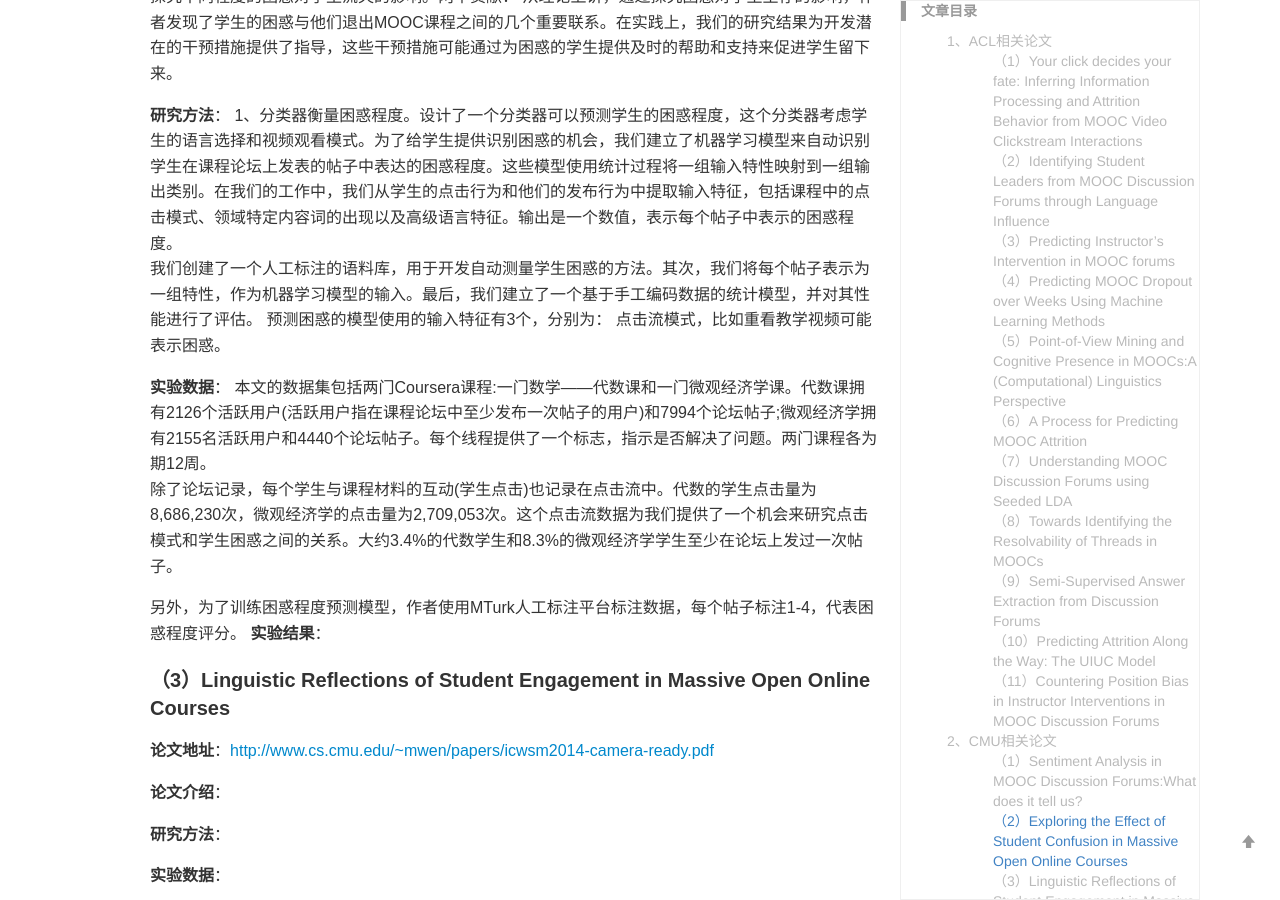
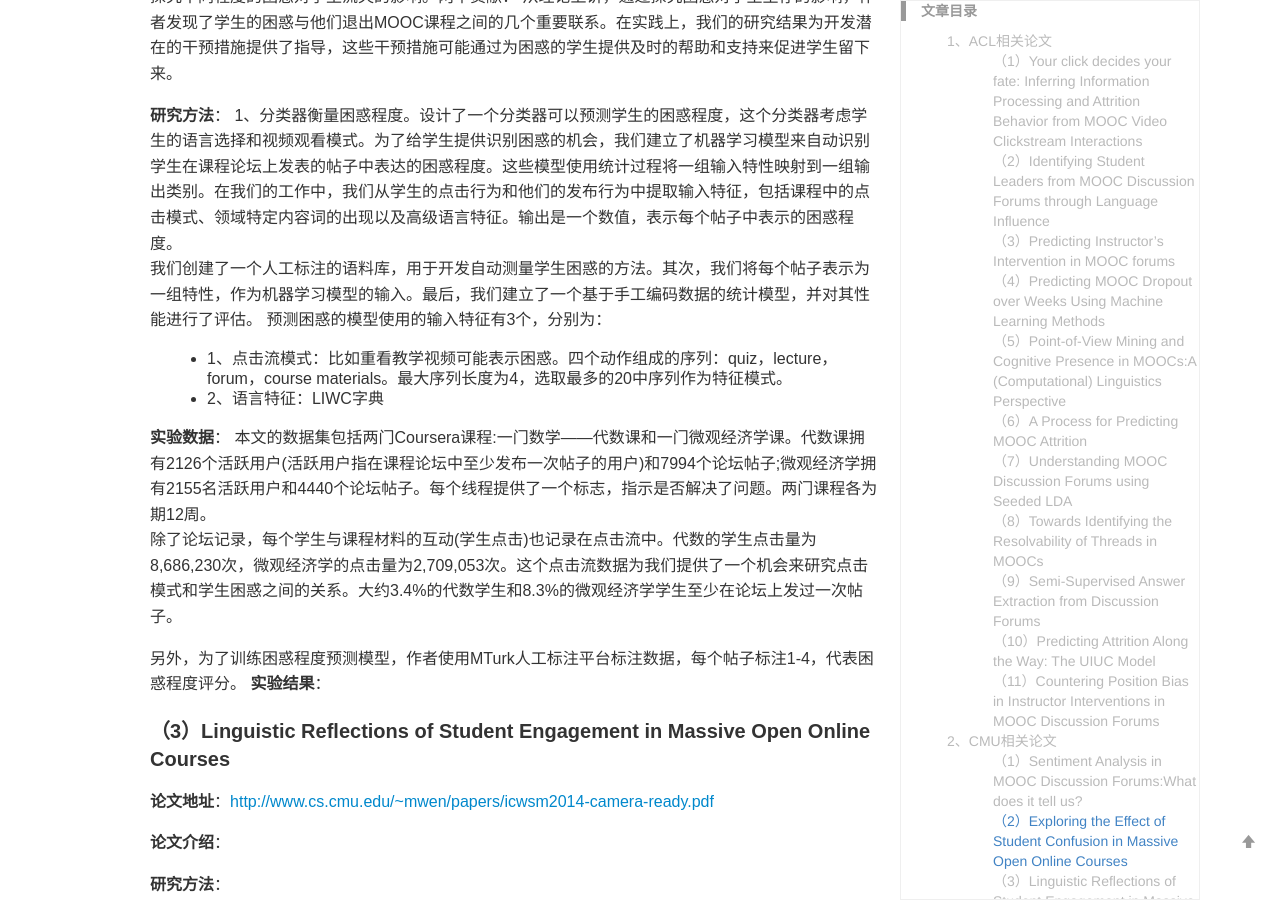
Before and after one commit to yuanmingchen/yuanmingchen.github.io, a Jekyll site: the page built from _posts/2019-04-19-online course nlp paper survey 2.md, in a window 1280 px wide and 900 px high, scrolled down 5893 px. Built offline with Jekyll 4.4.1, drawn with Linux system fonts in a browser that asks for light colours; formulas are drawn with MathJax 3; comment, search, counter and statistics services are not loaded.

Commit message:
Updates _posts/2019-04-19-online course nlp paper survey 2.md
Auto commit by GitBook Editor

```diff
--- a/_posts/2019-04-19-online course nlp paper survey 2.md
+++ b/_posts/2019-04-19-online course nlp paper survey 2.md
@@ -159,7 +159,9 @@ $P(w)$表示情感词$w$在评论中出现的概率，$P(TopicKeyword)$表示当
 1、分类器衡量困惑程度。设计了一个分类器可以预测学生的困惑程度，这个分类器考虑学生的语言选择和视频观看模式。为了给学生提供识别困惑的机会，我们建立了机器学习模型来自动识别学生在课程论坛上发表的帖子中表达的困惑程度。这些模型使用统计过程将一组输入特性映射到一组输出类别。在我们的工作中，我们从学生的点击行为和他们的发布行为中提取输入特征，包括课程中的点击模式、领域特定内容词的出现以及高级语言特征。输出是一个数值，表示每个帖子中表示的困惑程度。
 我们创建了一个人工标注的语料库，用于开发自动测量学生困惑的方法。其次，我们将每个帖子表示为一组特性，作为机器学习模型的输入。最后，我们建立了一个基于手工编码数据的统计模型，并对其性能进行了评估。
 预测困惑的模型使用的输入特征有3个，分别为：
-点击流模式，比如重看教学视频可能表示困惑。
+- 1、点击流模式：比如重看教学视频可能表示困惑。四个动作组成的序列：quiz，lecture，forum，course materials。最大序列长度为4，选取最多的20中序列作为特征模式。
+- 2、语言特征：LIWC字典
+
 
 **实验数据**：
 本文的数据集包括两门Coursera课程:一门数学——代数课和一门微观经济学课。代数课拥有2126个活跃用户(活跃用户指在课程论坛中至少发布一次帖子的用户)和7994个论坛帖子;微观经济学拥有2155名活跃用户和4440个论坛帖子。每个线程提供了一个标志，指示是否解决了问题。两门课程各为期12周。
```
